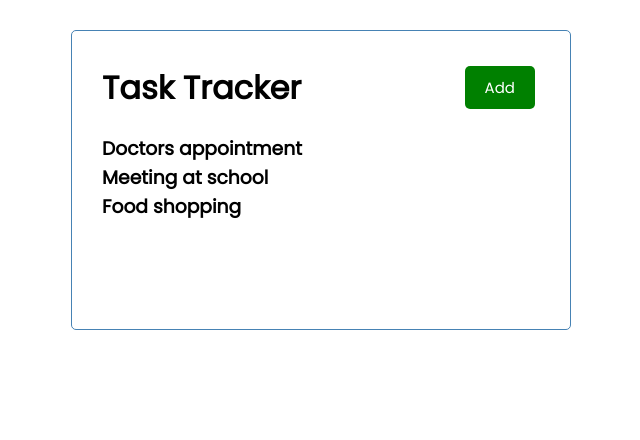
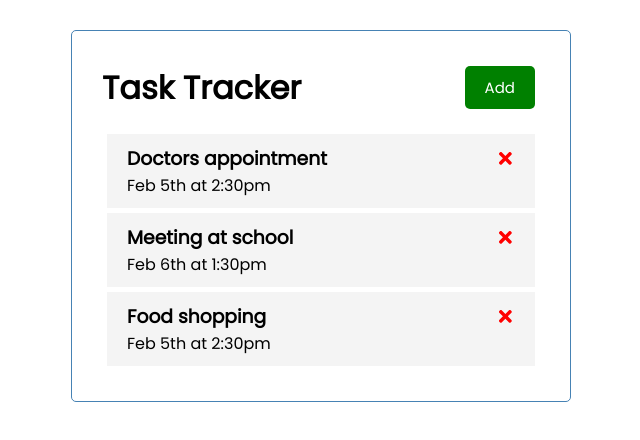
Before and after one commit to faisalabdulkadir/tasktracker, a React (Create React App) app: page / in a window 1280 px wide. Shown: the top 440 px of the page, without its empty margins (319-959 px from the left). Built offline with nearby package versions, Linux system fonts and the light colour scheme.

Commit message:
passed delete function as a prop

```diff
--- a/src/components/Tasks.js
+++ b/src/components/Tasks.js
@@ -1,10 +1,12 @@
-const Tasks = ({ tasks }) => {
+import Task from './Task';
+
+const Tasks = ({ tasks, onDelete }) => {
 
     return (
 
         <>
             {tasks.map((task) => (
-                <h3 key={task.id}>{task.text}</h3>
+                <Task key={task.id} task={task} onDelete={onDelete} />
             ))}
         </>
     )
```
